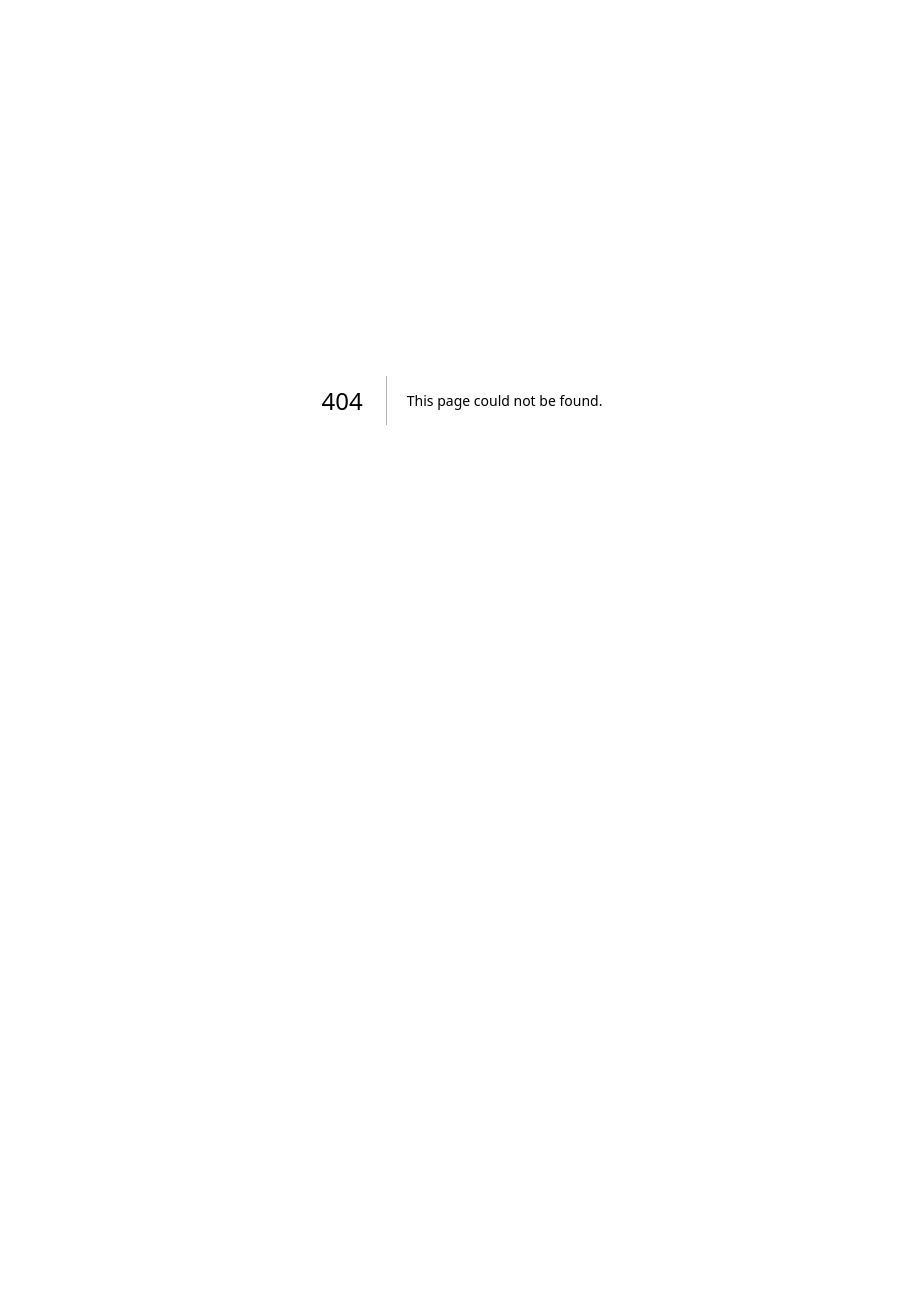
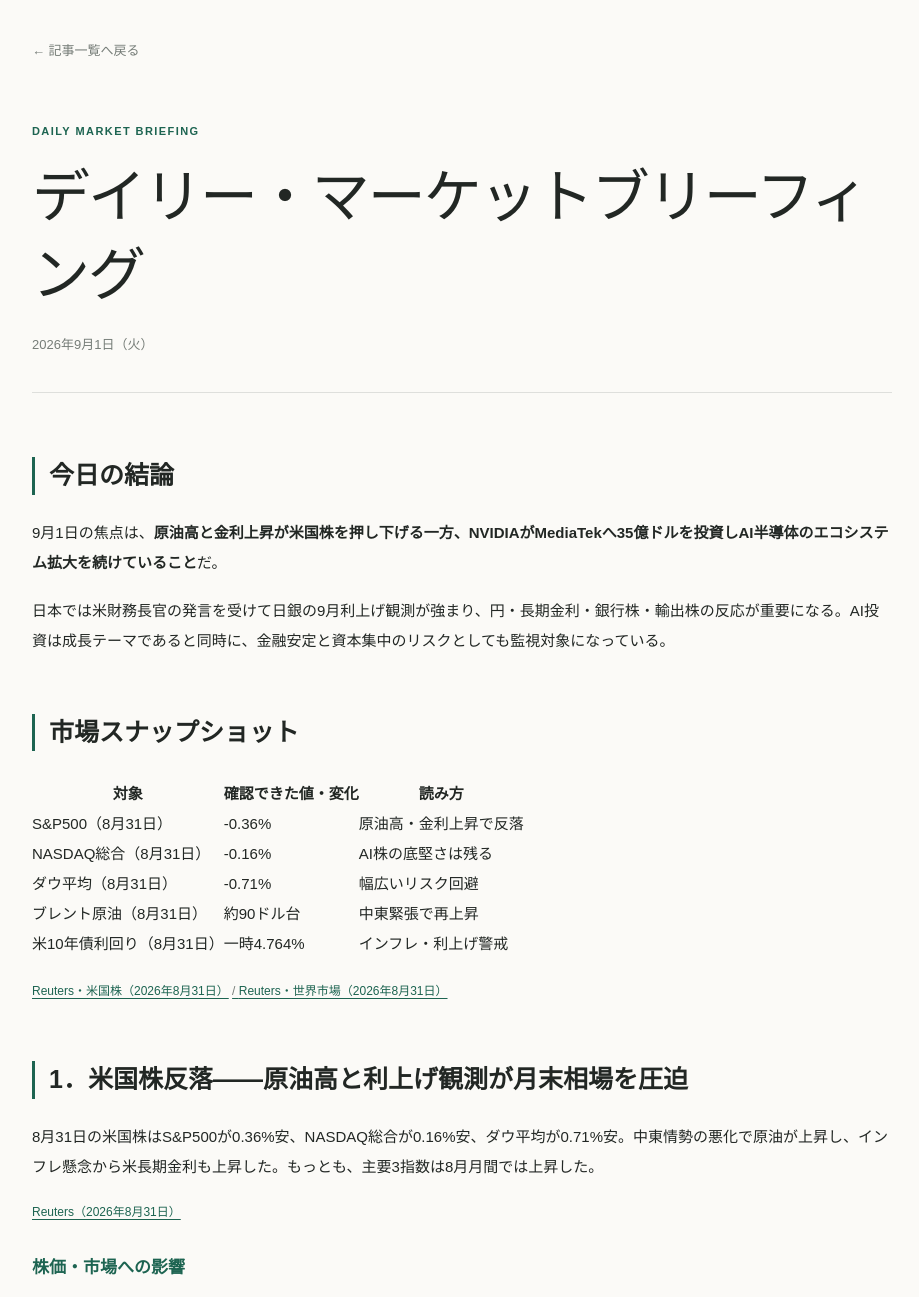
Before and after one commit to market-note-jp/market-note, a Next.js app: page /articles/daily-2026-09-01 in a window 1280 px wide. Before the commit this address had no page. Shown: the top 1297 px of the page, without its empty margins (178-1097 px from the left). Before the commit the page ends 800 px from the top, so only its background shows below. Built offline with nearby package versions, Linux system fonts and the light colour scheme.

Commit message:
Add daily market briefing for 2026-09-01

```diff
--- /dev/null
+++ b/app/articles/daily-2026-09-01/page.tsx
@@ -0,0 +1,28 @@
+import type { Metadata } from "next";
+import Link from "next/link";
+
+export const metadata: Metadata = {
+  title: "デイリー・マーケットブリーフィング（2026年9月1日） | Market Note",
+  description: "米国株、原油、NVIDIA・MediaTek、円・日銀、AIと金融安定を整理した2026年9月1日のマーケットブリーフィング。",
+};
+
+export default function DailyReportSeptember1() {
+  return (
+    <main className="article-page">
+      <Link className="back-link" href="/">← 記事一覧へ戻る</Link>
+      <article>
+        <header className="report-header"><p className="report-label">DAILY MARKET BRIEFING</p><h1>デイリー・マーケットブリーフィング</h1><p className="report-date">2026年9月1日（火）</p></header>
+        <div className="report-body">
+          <section><h2>今日の結論</h2><p>9月1日の焦点は、<strong>原油高と金利上昇が米国株を押し下げる一方、NVIDIAがMediaTekへ35億ドルを投資しAI半導体のエコシステム拡大を続けていること</strong>だ。</p><p>日本では米財務長官の発言を受けて日銀の9月利上げ観測が強まり、円・長期金利・銀行株・輸出株の反応が重要になる。AI投資は成長テーマであると同時に、金融安定と資本集中のリスクとしても監視対象になっている。</p></section>
+          <section><h2>市場スナップショット</h2><div className="table-wrap"><table><thead><tr><th>対象</th><th>確認できた値・変化</th><th>読み方</th></tr></thead><tbody><tr><td>S&amp;P500（8月31日）</td><td>-0.36%</td><td>原油高・金利上昇で反落</td></tr><tr><td>NASDAQ総合（8月31日）</td><td>-0.16%</td><td>AI株の底堅さは残る</td></tr><tr><td>ダウ平均（8月31日）</td><td>-0.71%</td><td>幅広いリスク回避</td></tr><tr><td>ブレント原油（8月31日）</td><td>約90ドル台</td><td>中東緊張で再上昇</td></tr><tr><td>米10年債利回り（8月31日）</td><td>一時4.764%</td><td>インフレ・利上げ警戒</td></tr></tbody></table></div><p className="inline-sources"><a href="https://www.reuters.com/business/us-stock-index-futures-dip-middle-east-strikes-worsen-inflation-fears-2026-08-31/" target="_blank" rel="noreferrer">Reuters・米国株（2026年8月31日）</a> <a href="https://www.reuters.com/world/china/global-markets-global-markets-2026-08-31/" target="_blank" rel="noreferrer">Reuters・世界市場（2026年8月31日）</a></p></section>
+          <section><h2>1．米国株反落――原油高と利上げ観測が月末相場を圧迫</h2><p>8月31日の米国株はS&amp;P500が0.36%安、NASDAQ総合が0.16%安、ダウ平均が0.71%安。中東情勢の悪化で原油が上昇し、インフレ懸念から米長期金利も上昇した。もっとも、主要3指数は8月月間では上昇した。</p><p className="inline-sources"><a href="https://www.reuters.com/business/us-stock-index-futures-dip-middle-east-strikes-worsen-inflation-fears-2026-08-31/" target="_blank" rel="noreferrer">Reuters（2026年8月31日）</a></p><h3>株価・市場への影響</h3><p>9月入りはAI業績だけでなく、原油と金利がバリュエーションを決める局面になりやすい。エネルギー株には追い風、高PER株には逆風となる。</p><h3>次の注目点</h3><ul><li>米10年債利回り</li><li>9月FOMCの利上げ確率</li><li>大型テックの相対的な底堅さ</li></ul></section>
+          <section><h2>2．NVIDIA、MediaTekへ35億ドル投資――AIチップ連合を拡張</h2><p>NVIDIAは台湾MediaTekへ35億ドルを投資すると発表した。MediaTekの海外転換社債発行の一部を引き受け、NVLink Fusionを通じたAIチップ、PC、自動車向け半導体で協業を深める。Alphabetも同社の資金調達に参加した。</p><p className="inline-sources"><a href="https://www.reuters.com/world/asia-pacific/nvidia-invests-35-billion-mediatek-convertible-bonds-2026-08-31/" target="_blank" rel="noreferrer">Reuters（2026年8月31日）</a></p><h3>株価・市場への影響</h3><p>NVIDIAはGPU単体から接続技術とパートナー企業を含むエコシステムへ競争軸を広げており、AI半導体の供給網全体に資金が波及する可能性がある。</p><h3>次の注目点</h3><ul><li>MediaTekのAIデータセンター向け製品</li><li>NVLink Fusion採用企業</li><li>NVIDIAの投資先との取引構造</li></ul></section>
+          <section><h2>3．米財務長官、日銀利上げを強く示唆――円は上昇</h2><p>米財務長官Scott Bessentは、日銀と日本政府が円高につながる対応を取るとの見方を示し、市場が9月の日銀利上げを織り込みつつあると述べた。発言後、円は対ドルで上昇した。</p><p className="inline-sources"><a href="https://www.reuters.com/world/asia-pacific/bessent-says-he-believes-japan-will-take-action-leading-stronger-yen-2026-08-31/" target="_blank" rel="noreferrer">Reuters（2026年8月31日）</a></p><h3>株価・市場への影響</h3><p>利上げ観測は銀行など金融株の利ざや期待を支える一方、円高が進めば輸出企業の利益見通しには逆風となる。高PER株には国内金利上昇も重しになる。</p><h3>次の注目点</h3><ul><li>9月17〜18日の日銀会合</li><li>ドル円の反応</li><li>日本10年国債利回り</li></ul></section>
+          <section><h2>4．原油90ドル台へ――中東供給リスクが再びインフレ材料</h2><p>8月31日は米国とイランの軍事的緊張を背景に原油が上昇し、ブレントは90ドル台となった。Reutersの8月調査では、2026年のブレント平均価格予想は85.08ドルで、ホルムズ海峡の供給障害が高値維持要因とみられている。</p><p className="inline-sources"><a href="https://www.reuters.com/world/asia-pacific/oil-hold-above-80-barrel-middle-east-supply-risks-persist-2026-08-31/" target="_blank" rel="noreferrer">Reuters・原油見通し（2026年8月31日）</a> <a href="https://www.reuters.com/world/china/global-markets-global-markets-2026-08-31/" target="_blank" rel="noreferrer">Reuters・市場反応（2026年8月31日）</a></p><h3>株価・市場への影響</h3><p>原油高は日本の輸入コストと米インフレを押し上げ、日米双方の金融引き締め観測を強める可能性がある。</p><h3>次の注目点</h3><ul><li>ホルムズ海峡の通航量</li><li>米SPRの追加放出・補充</li><li>ブレント90ドル台の定着</li></ul></section>
+          <section><h2>5．FSB、AI起点のサイバーリスクを金融安定上の主要懸念に</h2><p>金融安定理事会（FSB）のAndrew Bailey議長はG20向け書簡で、AIによって攻撃の速度と規模が増すサイバーリスクや、金融機関が少数の大手テック企業へ依存する集中リスクを警戒した。</p><p className="inline-sources"><a href="https://www.reuters.com/legal/litigation/ai-driven-cyber-risk-is-top-concern-global-financial-stability-watchdog-says-2026-08-31/" target="_blank" rel="noreferrer">Reuters（2026年8月31日）</a></p><h3>株価・市場への影響</h3><p>AI関連企業にとってセキュリティ投資と規制対応はコスト要因になる一方、サイバーセキュリティ企業には需要拡大の余地がある。</p><h3>次の注目点</h3><ul><li>G20でのAI金融規制議論</li><li>クラウド・AI基盤の集中度</li><li>金融機関のAIリスク管理投資</li></ul></section>
+          <p className="disclaimer">これは投資助言ではなく、2026年9月1日7:00 JST時点で確認できた公開情報に基づく市場概況の整理です。掲載した数値・見通しは将来の市場動向や投資成果を保証するものではありません。投資判断は、ご自身の目的、資金状況、リスク許容度を踏まえて行ってください。</p>
+        </div>
+      </article>
+    </main>
+  );
+}
```
